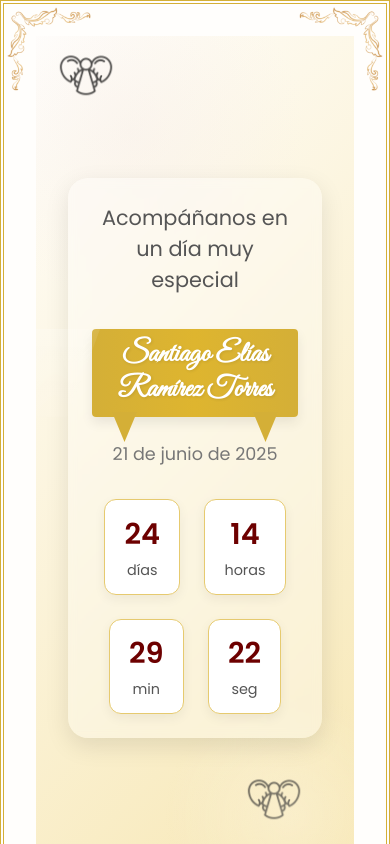
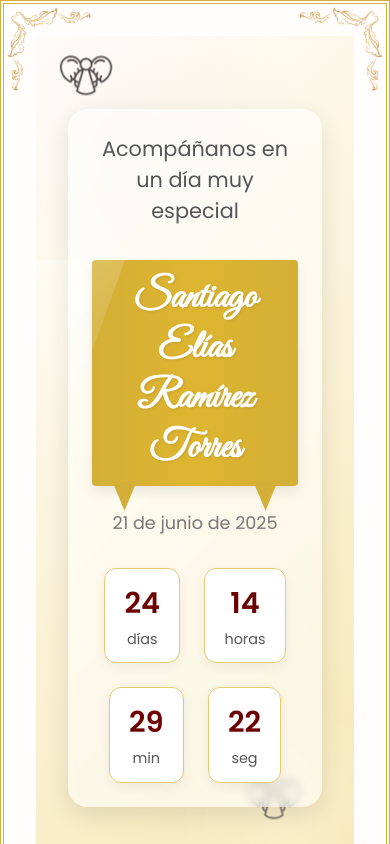
Before and after one commit to mavierdesign/bautizo, a plain HTML site: page index.html in a window 390 px wide. Shown: the top 844 px of the page. Drawn offline with nearby package versions, Linux system fonts and the light colour scheme.

Commit message:
version3

```diff
--- a/styles.css
+++ b/styles.css
@@ -56,7 +56,7 @@ body {
 .hero-content {
   position: relative;
   z-index: 1;
-  background-color: rgba(255, 255, 255, 0.322);
+  background-color: rgba(255, 255, 255, 0.562);
   padding: 2rem;
   border-radius: 20px;
   box-shadow: 0 8px 24px rgba(0, 0, 0, 0.1);
@@ -171,8 +171,6 @@ color: #6d0000;
   box-shadow: 0 6px 12px rgba(0, 0, 0, 0.08);
   animation: fadeInUp 1.2s ease-out;
   border-radius: 4px;
-  max-width: 100%;
-  text-align: center;
 }
 
 /* Texto */
@@ -184,25 +182,6 @@ color: #6d0000;
   text-shadow: 1px 1px 3px rgba(0, 0, 0, 0.1);
   position: relative;
   z-index: 2;
-  line-height: 1.2;
-  white-space: normal; /* Permite salto */
-  word-break: break-word; /* Divide en palabras si es necesario */
-}
-
-@media (max-width: 480px) {
-  .ribbon-wrapper {
-    padding: 0.6rem 1.5rem;
-  }
-
-  .ribbon-wrapper .hero-title {
-    font-size: 1.8rem; /* Más pequeño en móviles */
-  }
-
-  .ribbon-tail {
-    width: 18px;
-    height: 22px;
-    bottom: -18px;
-  }
 }
 
 /* Brillo */
```
